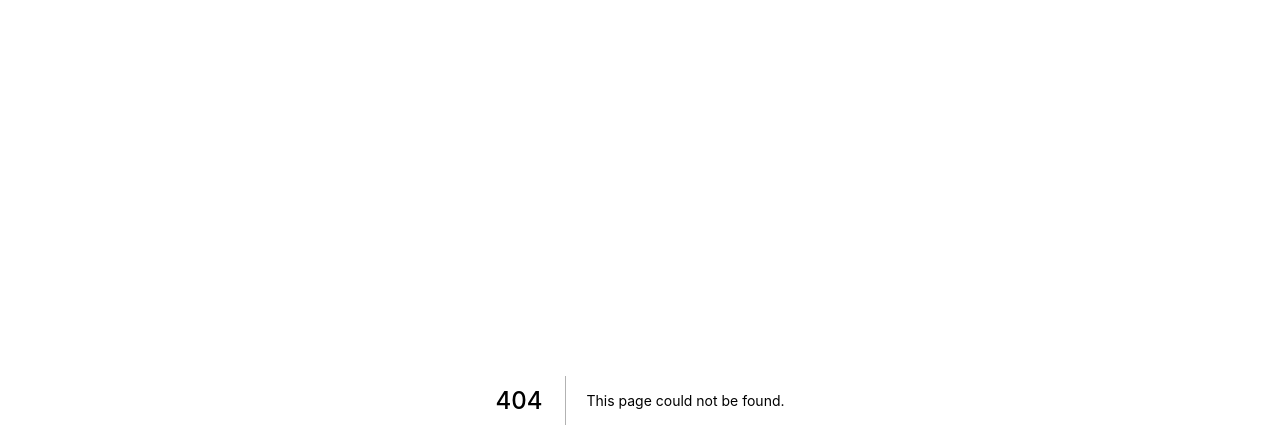
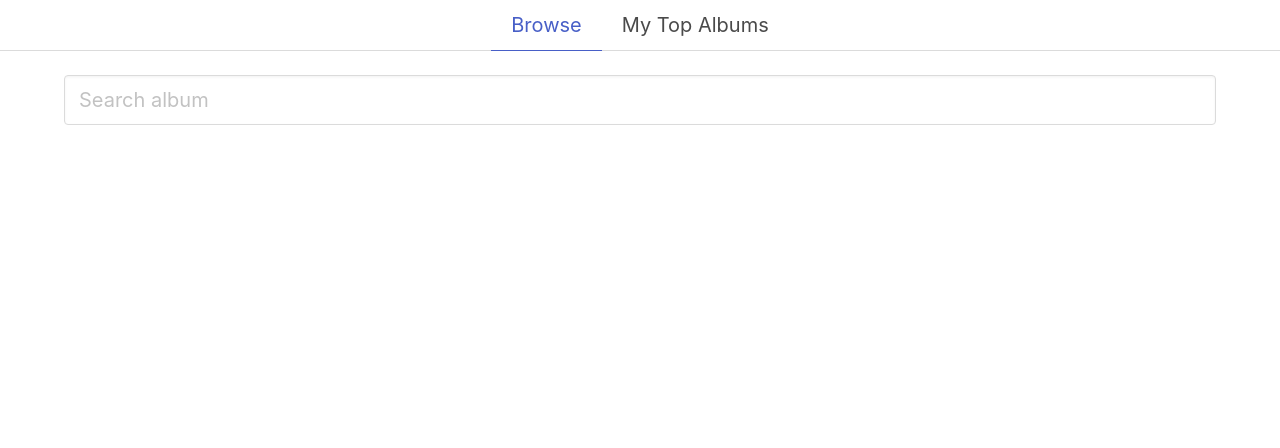
Before and after one commit to iohcidnal/my-top-albums, a Next.js app: page /album-list in a window 1280 px wide. Before the commit this address had no page. Shown: the top 448 px of the page. Built offline with nearby package versions, Linux system fonts and the light colour scheme.

Commit message:
Add main container

```diff
--- /dev/null
+++ b/pages/_app.js
@@ -0,0 +1,6 @@
+import 'bulma/css/bulma.css';
+
+// This default export is required in a new `pages/_app.js` file.
+export default function MyApp({ Component, pageProps }) {
+  return <Component {...pageProps} />;
+}
--- /dev/null
+++ b/pages/album-list.js
@@ -0,0 +1,34 @@
+import React from 'react';
+import { BrowseArtists } from '../components';
+
+const BROWSE = 'Browse';
+const MY_TOP_ALBUMS = 'My Top Albums';
+
+export default function AlbumList() {
+  const [selectedTab, setSelectedTab] = React.useState(BROWSE);
+
+  return (
+    <React.Fragment>
+      <div className="tabs is-centered is-medium">
+        <ul>
+          <li
+            className={selectedTab === BROWSE ? 'is-active' : ''}
+            onClick={() => setSelectedTab(BROWSE)}
+          >
+            <a>{BROWSE}</a>
+          </li>
+          <li
+            className={selectedTab === MY_TOP_ALBUMS ? 'is-active' : ''}
+            onClick={() => setSelectedTab(MY_TOP_ALBUMS)}
+          >
+            <a>{MY_TOP_ALBUMS}</a>
+          </li>
+        </ul>
+      </div>
+      {selectedTab === BROWSE && <BrowseArtists />}
+      {selectedTab === MY_TOP_ALBUMS && (
+        <div className="container">My Top Albums</div>
+      )}
+    </React.Fragment>
+  );
+}
```
